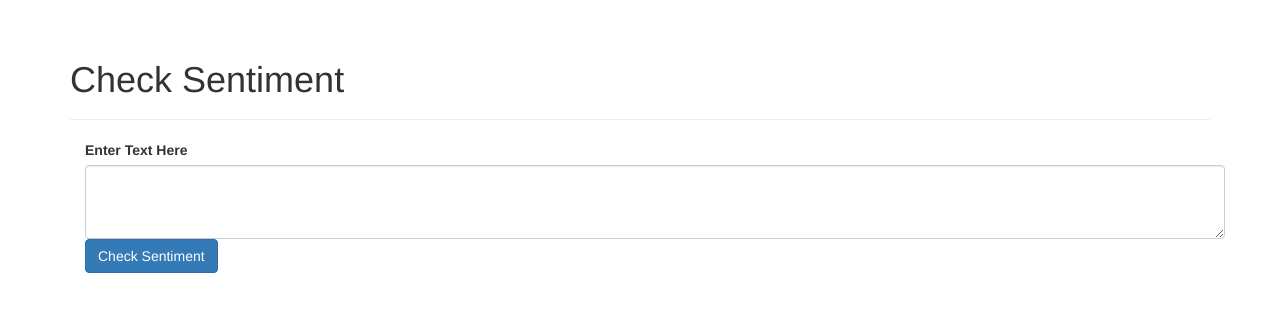
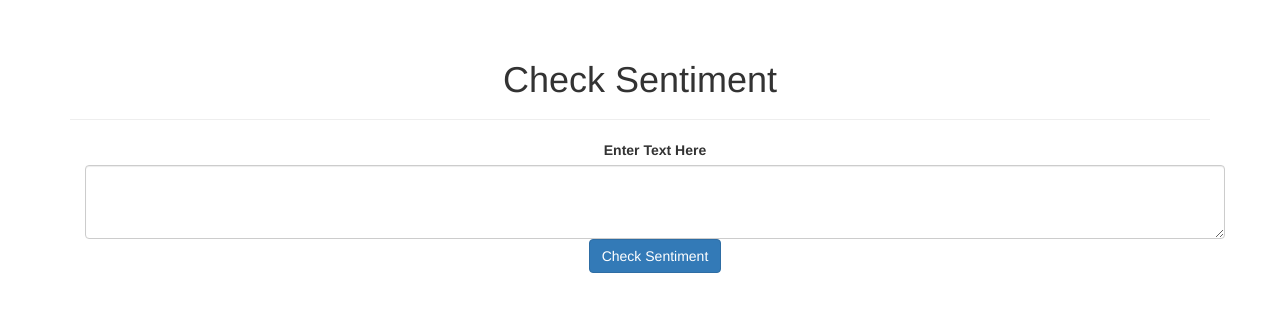
Before and after one commit to Damianus04/text-sentiment-checker, a Flask app: page / in a window 1280 px wide. Shown: the part 52-364 px from the top of the page. Run offline with Flask 2, Linux system fonts and the light colour scheme; parts of the project's set-up code (start-up, migrations or seed data) failed here and were passed over; some libraries are stand-ins or nearby versions.

Commit message:
delete pycache & modify requirements.txt

```diff
--- a/templates/home.html
+++ b/templates/home.html
@@ -2,11 +2,11 @@
 block page_content%}
 <script src="{{url_for('static', filename='script.js')}}"></script>
 
-<div class="page-header">
+<div class="page-header text-center">
   <h1>Check Sentiment</h1>
 </div>
 
-<div class="container">
+<div class="container text-center">
   <form action="{{ url_for('sentiment')}}" method="POST">
     <div class="form-group">
       <label for="exampleFormControlTextarea1">Enter Text Here</label>
--- a/templates/sentiment.html
+++ b/templates/sentiment.html
@@ -1,10 +1,10 @@
 {% extends "base.html" %} {% block title %} Sentiment Checker {% endblock %} {%
 block page_content %}
-<div class="page-header">
+<div class="page-header text-center">
   <h1>Sentiment</h1>
 </div>
 
-<div class="container">
+<div class="container text-center">
   {% if prediction == 1 %}
   <h3>POSITIVE</h3>
   {% elif prediction == -1 %}
```
Also changed, not shown: requirements.txt (+0 -77 lines).
